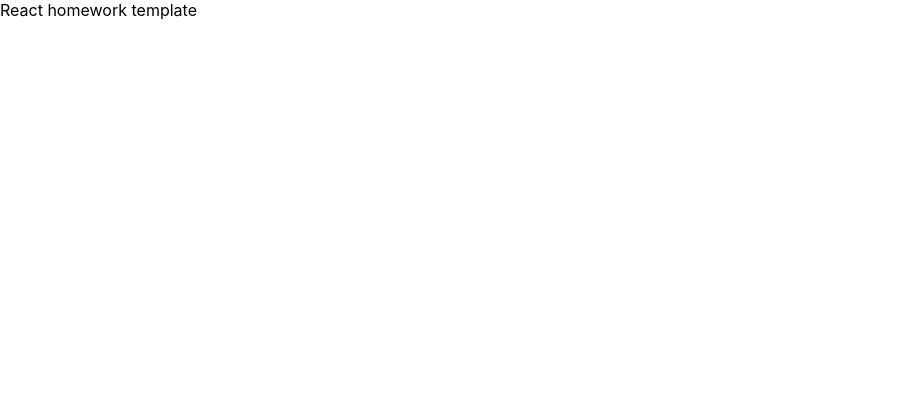
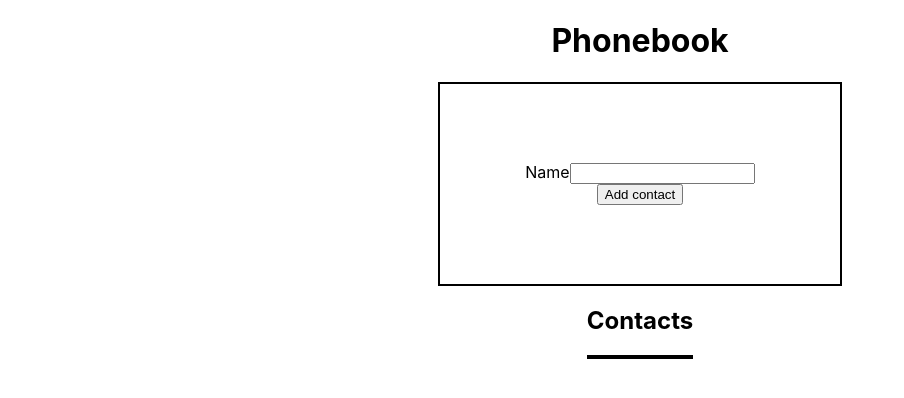
Before and after one commit to bodikzilvova/goit-react-hw-02-phonebook, a React (Create React App) app: page / in a window 1280 px wide. Shown: the top 398 px of the page, without its empty margins (0-904 px from the left). Built offline with nearby package versions, Linux system fonts and the light colour scheme.

Commit message:
task-2-step-1

```diff
--- a/package.json
+++ b/package.json
@@ -9,6 +9,7 @@
     "@testing-library/jest-dom": "^5.16.3",
     "@testing-library/react": "^12.1.4",
     "@testing-library/user-event": "^13.5.0",
+    "nanoid": "^4.0.2",
     "prop-types": "^15.8.1",
     "react": "^18.1.0",
     "react-dom": "^18.1.0",
--- a/src/components/App.jsx
+++ b/src/components/App.jsx
@@ -1,3 +1,63 @@
-export const App = () => {
-  return <div>React homework template</div>;
+import { Component } from "react"
+import { Container } from "./Container/Container"
+import { NameForm } from "./NameForm/NameForm";
+import { ContactList } from "./ContactList/ContactList";
+
+export class App extends Component {
+
+  state = {
+    contacts: [],
+    name: ''
+  }
+
+  handleChange = ({ target }) => {
+    this.setState({
+      [target.name]: target.value,
+    })
+    console.log(target.value)
+   }
+
+  handleSubmit = (e) => {
+    e.preventDefault();
+    const updatedContacts = [...this.state.contacts];
+    updatedContacts.push(this.state.name);
+
+    this.setState({
+      contacts: updatedContacts,
+      name: ''
+    });
+  }
+
+
+  render() {
+const { contacts, name } = this.state;
+console.log(contacts)
+
+    return (
+    <Container>
+      <h1>Phonebook</h1>
+      <NameForm onSubmit={this.handleSubmit}>
+        <label>
+          Name
+      <input
+      type="text"
+      name="name"
+      pattern="^[a-zA-Zа-яА-Я]+(([' -][a-zA-Zа-яА-Я ])?[a-zA-Zа-яА-Я]*)*$"
+      title="Name may contain only letters, apostrophe, dash and spaces. For example Adrian, Jacob Mercer, Charles de Batz de Castelmore d'Artagnan"
+      required
+      onChange={this.handleChange}
+      value={this.state.name}
+    />
+    </label>
+    <button type="submit" >Add contact</button>
+    </NameForm>
+    <section>
+      <h2>Contacts</h2>
+      <ContactList contacts={contacts} />
+
+    </section>
+    </Container>
+    )
+
+  }
 };
--- /dev/null
+++ b/src/components/ContactList/ContactList.jsx
@@ -0,0 +1,12 @@
+import { nanoid } from 'nanoid';
+import { ContactListUl, ContactListItem } from './ContactList.styled';
+
+export const ContactList = ({ contacts }) => {
+  return (
+    <ContactListUl>
+      {contacts.map(contact => (
+        <ContactListItem key={nanoid()}>{contact}</ContactListItem>
+      ))}
+    </ContactListUl>
+  );
+};
--- /dev/null
+++ b/src/components/ContactList/ContactList.styled.js
@@ -0,0 +1,12 @@
+import styled from '@emotion/styled';
+
+export const ContactListUl = styled.ul`
+  border: 2px solid black;
+  margin-top: 15px;
+  list-style-type: none;
+`;
+
+export const ContactListItem = styled.li`
+
+
+`;
--- /dev/null
+++ b/src/components/Container/Container.jsx
@@ -0,0 +1,10 @@
+import PropTypes from 'prop-types';
+import { PhonebookContainer } from './Container.styled';
+
+export const Container = props => {
+  return <PhonebookContainer>{props.children}</PhonebookContainer>;
+};
+
+Container.propTypes = {
+  children: PropTypes.node.isRequired,
+};
--- /dev/null
+++ b/src/components/Container/Container.styled.js
@@ -0,0 +1,8 @@
+import styled from '@emotion/styled';
+
+export const PhonebookContainer = styled.div`
+  display: flex;
+  justify-content: center;
+  align-items: center;
+  flex-direction: column;
+`;
--- /dev/null
+++ b/src/components/NameForm/NameForm.jsx
@@ -0,0 +1,11 @@
+import { NameFormFlex } from './NameForm.styled'
+import PropTypes from 'prop-types';
+
+export const NameForm = (props) => {
+return <NameFormFlex>{props.children}</NameFormFlex>;
+}
+
+
+NameForm.propTypes = {
+    children: PropTypes.node.isRequired,
+  };
--- /dev/null
+++ b/src/components/NameForm/NameForm.styled.js
@@ -0,0 +1,12 @@
+import styled from '@emotion/styled';
+
+export const NameFormFlex = styled.form`
+  display: flex;
+  justify-content: center;
+  align-items: center;
+  flex-direction: column;
+  width: 400px;
+  height: 200px;
+  border: 2px solid black;
+
+`;
```
Also changed, not shown: 1 other file (tests, documents, lock files or other folders).
